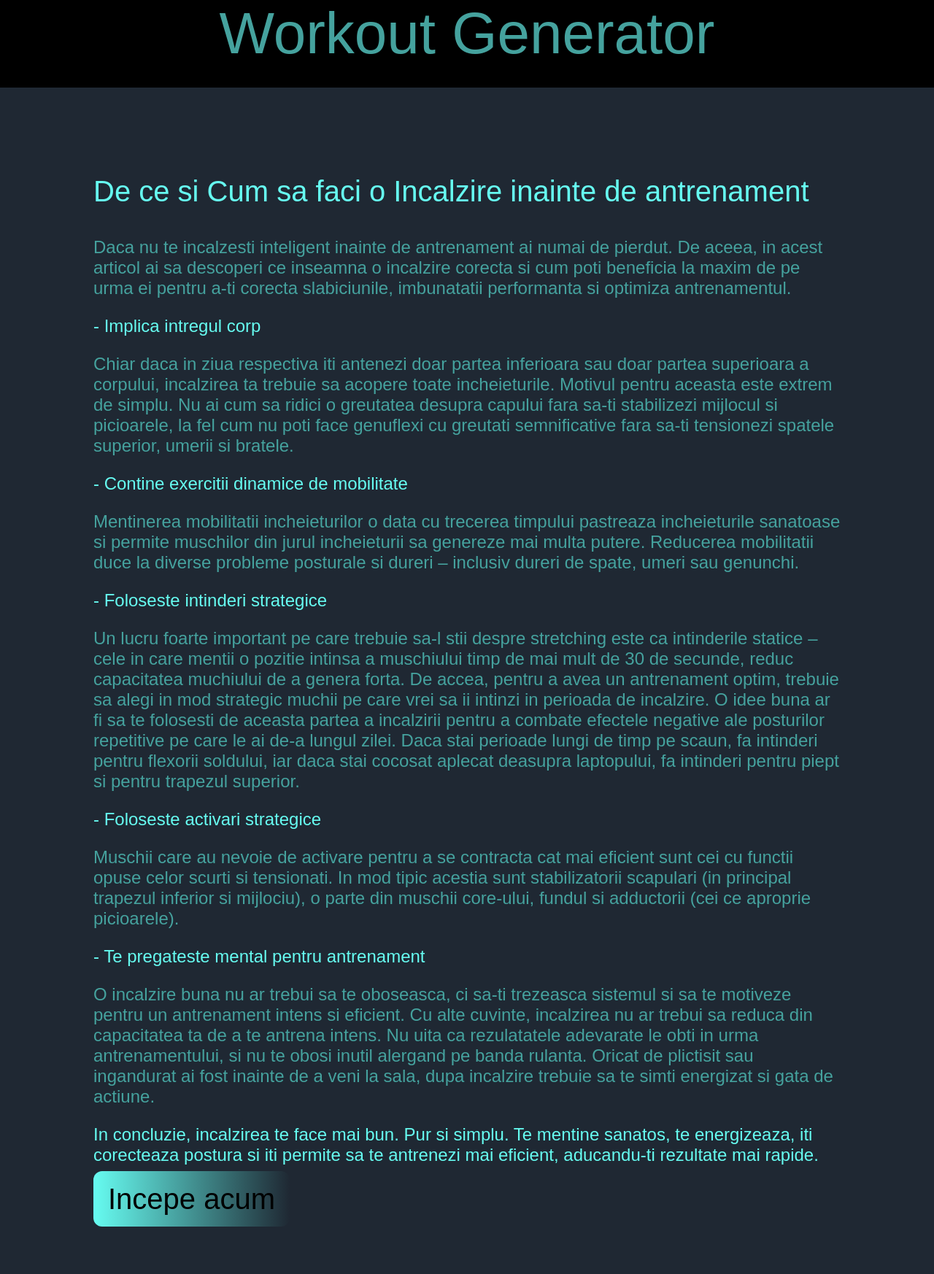
After one commit to lucadani7/ProiectTehnologiiWeb, a PHP site: page /incalzire.php in a window 1280 px wide. The commit adds this page. Shown: the whole page at 73% size. Run offline with PHP 8.4, Linux system fonts and the light colour scheme.

Commit message:
incalzire.php

```diff
--- /dev/null
+++ b/incalzire.php
@@ -0,0 +1,62 @@
+<!DOCTYPE html>
+<html lang="en">
+<head>
+    <meta charset="UTF-8">
+    <meta http-equiv="X-UA-Compatible" content="IE=edge">
+    <meta name="viewport" content="width=device-width, initial-scale=1.0">
+    <link rel="stylesheet" href="style.css">
+    <title>Workout Generator</title>
+</head>
+<body>
+
+    <header>
+        <p>Workout Generator</p>
+    </header>
+
+    <div class="main-incalzire">
+
+        <p class="incalzire-titlu">De ce si Cum sa faci o Incalzire inainte de antrenament</p>
+        <p class="incalzire-text">Daca nu te incalzesti inteligent inainte de antrenament ai numai de
+            pierdut. De aceea, in acest articol ai sa descoperi ce inseamna o incalzire corecta si cum
+            poti beneficia la maxim de pe urma ei pentru a-ti corecta slabiciunile, imbunatatii performanta
+            si optimiza antrenamentul.</p>
+        <p class="incalzire-subtitlu">- Implica intregul corp</p>
+        <p class="incalzire-text">Chiar daca in ziua respectiva iti antenezi doar partea inferioara sau
+            doar partea superioara a corpului, incalzirea ta trebuie sa acopere toate incheieturile. Motivul
+            pentru aceasta este extrem de simplu. Nu ai cum sa ridici o greutatea desupra capului fara sa-ti
+            stabilizezi mijlocul si picioarele, la fel cum nu poti face genuflexi cu greutati semnificative
+            fara sa-ti tensionezi spatele superior, umerii si bratele.</p>
+        <p class="incalzire-subtitlu">- Contine exercitii dinamice de mobilitate</p>
+        <p class="incalzire-text">Mentinerea mobilitatii incheieturilor o data cu trecerea timpului pastreaza
+            incheieturile sanatoase si permite muschilor din jurul incheieturii sa genereze mai multa putere.
+            Reducerea mobilitatii duce la diverse probleme posturale si dureri – inclusiv dureri de spate,
+            umeri sau genunchi.</p>
+        <p class="incalzire-subtitlu">- Foloseste intinderi strategice</p>
+        <p class="incalzire-text">Un lucru foarte important pe care trebuie sa-l stii despre stretching este
+            ca intinderile statice – cele in care mentii o pozitie intinsa a muschiului timp de mai mult de 30
+            de secunde, reduc capacitatea muchiului de a genera forta. De accea, pentru a avea un antrenament
+            optim, trebuie sa alegi in mod strategic muchii pe care vrei sa ii intinzi in perioada de incalzire.
+            O idee buna ar fi sa te folosesti de aceasta partea a incalzirii pentru a combate efectele negative
+            ale posturilor repetitive pe care le ai de-a lungul zilei. Daca stai perioade lungi de timp pe scaun,
+            fa intinderi pentru flexorii soldului, iar daca stai cocosat aplecat deasupra laptopului, fa intinderi
+            pentru piept si pentru trapezul superior.</p>
+        <p class="incalzire-subtitlu">- Foloseste activari strategice</p>
+        <p class="incalzire-text">Muschii care au nevoie de activare pentru a se contracta cat mai eficient sunt
+            cei cu functii opuse celor scurti si tensionati. In mod tipic acestia sunt stabilizatorii scapulari
+            (in principal trapezul inferior si mijlociu), o parte din muschii core-ului, fundul si adductorii
+            (cei ce aproprie picioarele).</p>
+        <p class="incalzire-subtitlu">- Te pregateste mental pentru antrenament</p>
+        <p class="incalzire-text">O incalzire buna nu ar trebui sa te oboseasca, ci sa-ti trezeasca sistemul si
+            sa te motiveze pentru un antrenament intens si eficient. Cu alte cuvinte, incalzirea nu ar trebui sa
+            reduca din capacitatea ta de a te antrena intens. Nu uita ca rezulatatele adevarate le obti in urma
+            antrenamentului, si nu te obosi inutil alergand pe banda rulanta. Oricat de plictisit sau ingandurat
+            ai fost inainte de a veni la sala, dupa incalzire trebuie sa te simti energizat si gata de actiune.</p>
+        <p class="incalzire-subtitlu">In concluzie, incalzirea te face mai bun. Pur si simplu. Te mentine sanatos,
+            te energizeaza, iti corecteaza postura si iti permite sa te antrenezi mai eficient, aducandu-ti rezultate
+            mai rapide.</p>
+        <a href="first-page.php">Incepe acum</a>
+
+    </div>
+
+</body>
+</html>
--- a/login.php
+++ b/login.php
@@ -46,7 +46,7 @@
                     $_SESSION['email'] = $users[0]['email'];
                     $_SESSION['calorii'] = $users[0]['calorii'];
                     $_SESSION['exercitii'] = $users[0]['exercitii'];
-                    header('Location: first-page.php');
+                    header('Location: incalzire.php');
                 }
             }
         ?>
--- a/style.css
+++ b/style.css
@@ -433,3 +433,60 @@ label{
 .felicitari-main a{
     text-decoration: none;
 }
+
+/*     --------------------------------      login/register    -----------------------------------       */
+
+.main-incalzire{
+    padding-top: 10vh;
+    margin-top: 15vh;
+    height: auto;
+    width: 100%;
+    padding-bottom: 10vh;
+    background-color: #1F2833;
+}
+
+.incalzire-titlu{
+    font-size: 5vh;
+    color: #66FCF1;
+    margin-left: 10vw;
+    margin-right: 10vw;
+}
+
+.incalzire-subtitlu{
+    font-size: 3vh;
+    color: #66FCF1;
+    margin-left: 10vw;
+    margin-right: 10vw;
+}
+
+.incalzire-text{
+    font-size: 3vh;
+    color: #45A29E;
+    margin-left: 10vw;
+    margin-right: 10vw;
+}
+
+.main-incalzire a{
+    font-size: 5vh;
+    margin-left: 10vw;
+    padding: 16px 20px;
+    background-image: linear-gradient(to right, #66FCF1, #1F2833);
+    border-radius: 12px;
+    color: black;
+}
+
+.main-incalzire a:link {
+    text-decoration: none;
+}
+.main-incalzire a:visited {
+    text-decoration: none;
+}
+
+.main-incalzire a:hover {
+    text-decoration: none;
+    background-image: linear-gradient(to left, #66FCF1, #1F2833);
+}
+
+.main-incalzire a:active {
+    text-decoration: none;
+}
```
